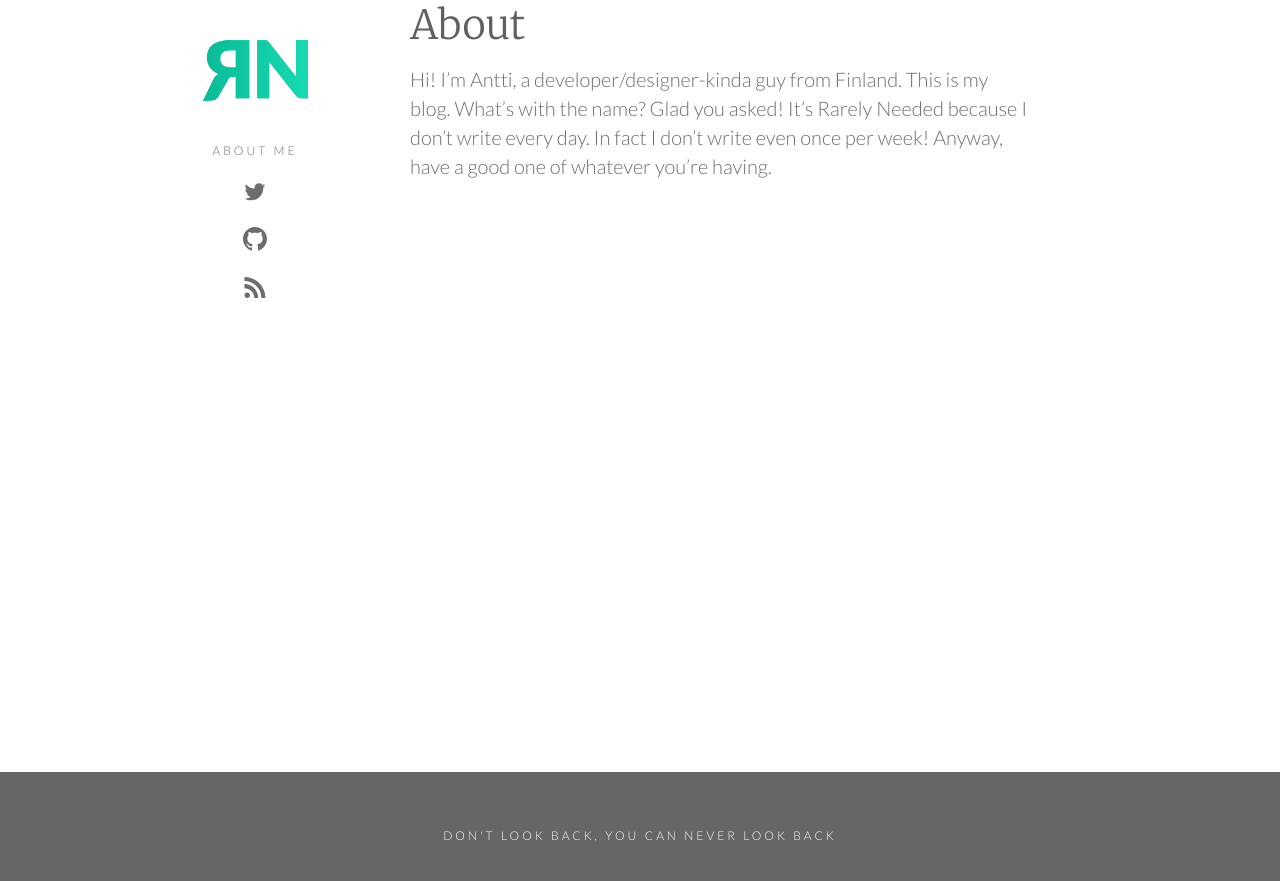
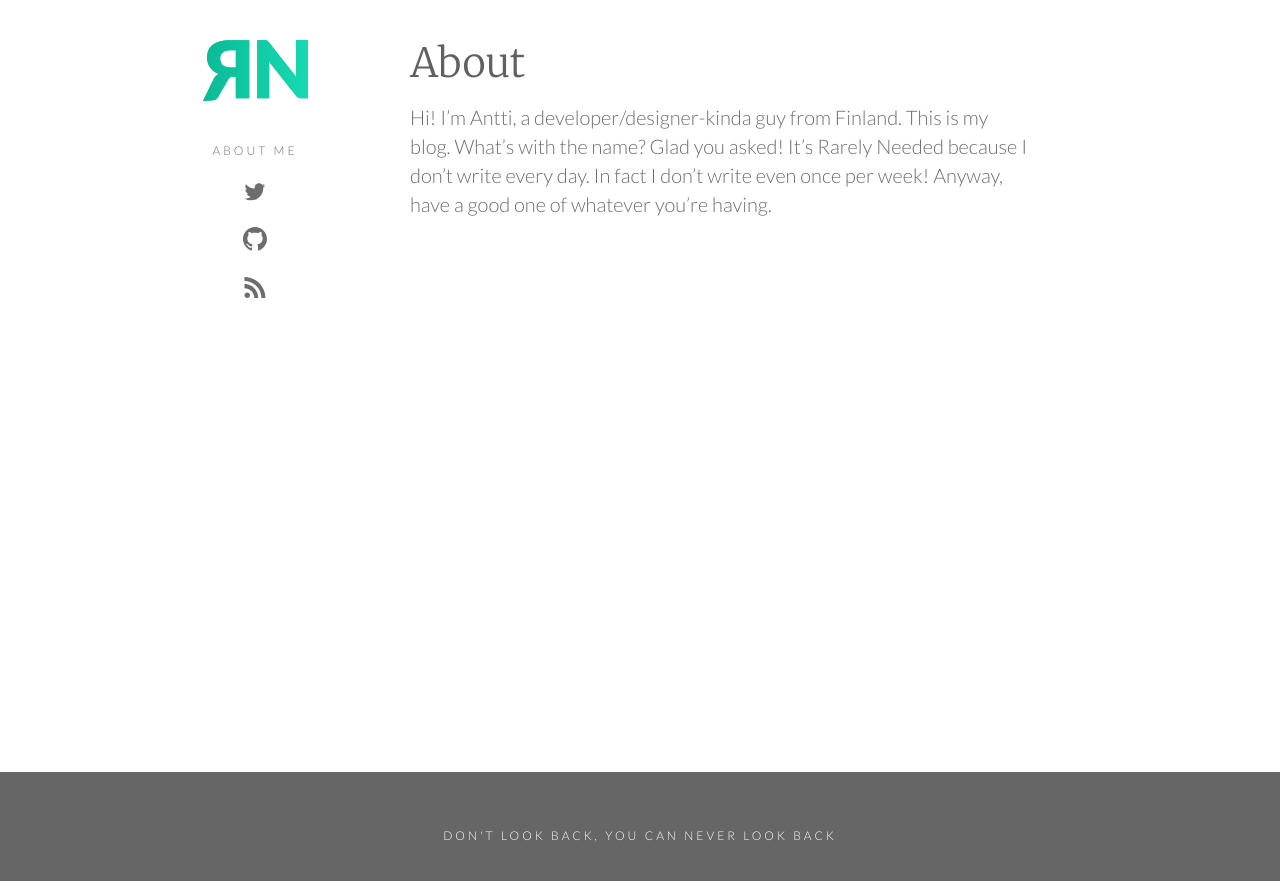
Before and after one commit to anttti/anttti.github.io, a Jekyll site: the page built from about.md, in a window 1280 px wide. Shown: the top 881 px of the page. Built offline with Jekyll 4.4.1, drawn with Linux system fonts in a browser that asks for light colours; nearby versions of some CDN libraries.

Commit message:
Add missing class to page.html

```diff
--- a/_layouts/page.html
+++ b/_layouts/page.html
@@ -2,7 +2,7 @@
 layout: default
 ---
 
-<article class="post">
+<article class="post single-post">
   <header class="post__header">
     <h1 class="post__title">{{ page.title }}</h1>
   </header><!-- .post__header -->
```
